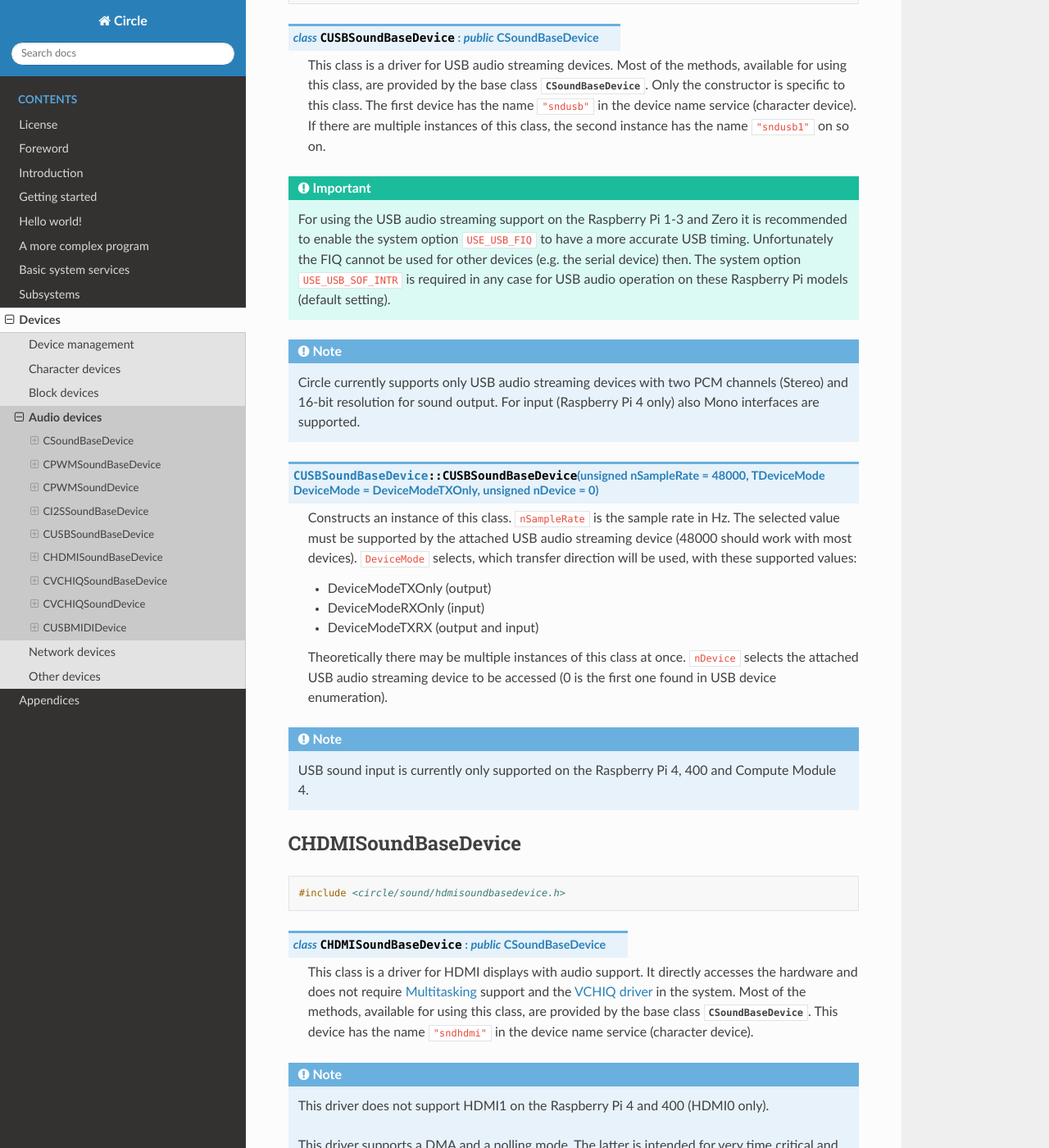
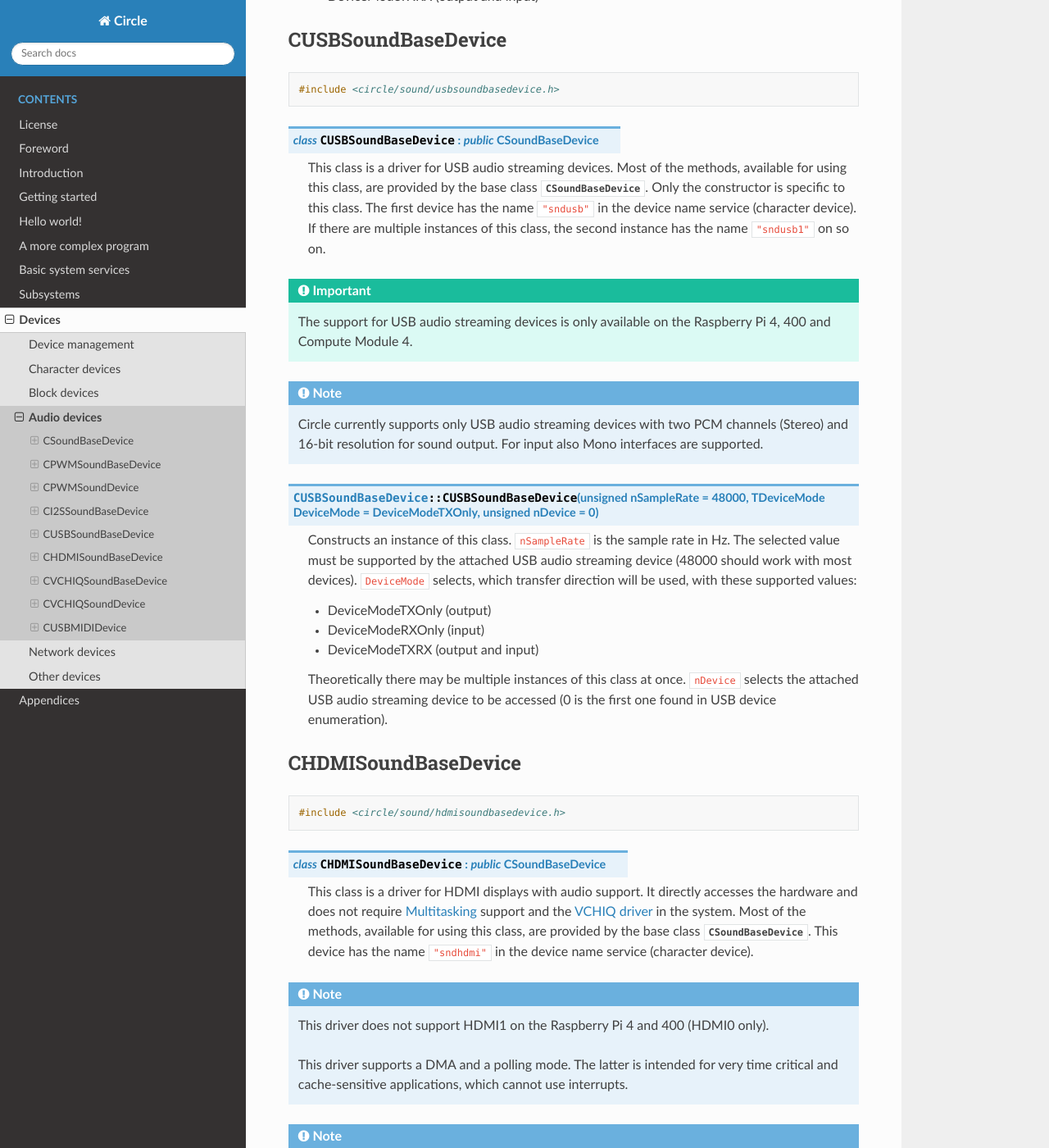
Before and after one commit to rsta2/circle-docs, a Sphinx documentation site: the page built from docs/devices/audio-devices.rst, in a window 1280 px wide and 1400 px high, scrolled down 11027 px. Shown: the whole window at 82% size. Built offline with Sphinx 7.4.7 and the Read the Docs theme 2.0.0, drawn with Linux system fonts in a browser that asks for light colours; some of the changed text lies outside the part shown.

Commit message:
devices/audio-devices: Restrict USB sound support to RPi 4

```diff
--- a/docs/devices/audio-devices.rst
+++ b/docs/devices/audio-devices.rst
@@ -3,7 +3,11 @@
 Audio devices
 ~~~~~~~~~~~~~
 
-Circle supports the generation of sound via several hardware (PWM, I2S, HDMI, USB) and software (VCHIQ) interfaces. It allows to capture sound data via the I2S hardware interface and via USB audio streaming devices (Raspberry Pi 4 only). Furthermore it is able to exchange MIDI data via USB and via a serial interface (UART). The latter has to be implemented in the application using the class :cpp:class:`CSerialDevice`.
+Circle supports the generation of sound via several hardware (PWM, I2S, HDMI, USB) and software (VCHIQ) interfaces. It allows to capture sound data via the I2S hardware interface and via USB audio streaming devices. Furthermore it is able to exchange MIDI data via USB and via a serial interface (UART). The latter has to be implemented in the application using the class :cpp:class:`CSerialDevice`.
+
+.. important::
+
+	The support for USB audio streaming devices is only available on the Raspberry Pi 4, 400 and Compute Module 4.
 
 The base class of all sound generating and capturing devices is ``CSoundBaseDevice``. The following table lists the provided classes for the different interfaces. The higher level support provides an additional conversion function for sound data in different formats as an example, which can be easily adapted for other sound classes.
 
@@ -385,11 +389,11 @@
 
 .. important::
 
-	For using the USB audio streaming support on the Raspberry Pi 1-3 and Zero it is recommended to enable the system option ``USE_USB_FIQ`` to have a more accurate USB timing. Unfortunately the FIQ cannot be used for other devices (e.g. the serial device) then. The system option ``USE_USB_SOF_INTR`` is required in any case for USB audio operation on these Raspberry Pi models (default setting).
+	The support for USB audio streaming devices is only available on the Raspberry Pi 4, 400 and Compute Module 4.
 
 .. note::
 
-	Circle currently supports only USB audio streaming devices with two PCM channels (Stereo) and 16-bit resolution for sound output. For input (Raspberry Pi 4 only) also Mono interfaces are supported.
+	Circle currently supports only USB audio streaming devices with two PCM channels (Stereo) and 16-bit resolution for sound output. For input also Mono interfaces are supported.
 
 .. cpp:function:: CUSBSoundBaseDevice::CUSBSoundBaseDevice (unsigned nSampleRate = 48000, TDeviceMode DeviceMode = DeviceModeTXOnly, unsigned nDevice = 0)
 
@@ -400,10 +404,6 @@
 	* DeviceModeTXRX (output and input)
 
 	Theoretically there may be multiple instances of this class at once. ``nDevice`` selects the attached USB audio streaming device to be accessed (0 is the first one found in USB device enumeration).
-
-.. note::
-
-	USB sound input is currently only supported on the Raspberry Pi 4, 400 and Compute Module 4.
 
 CHDMISoundBaseDevice
 ^^^^^^^^^^^^^^^^^^^^
```
